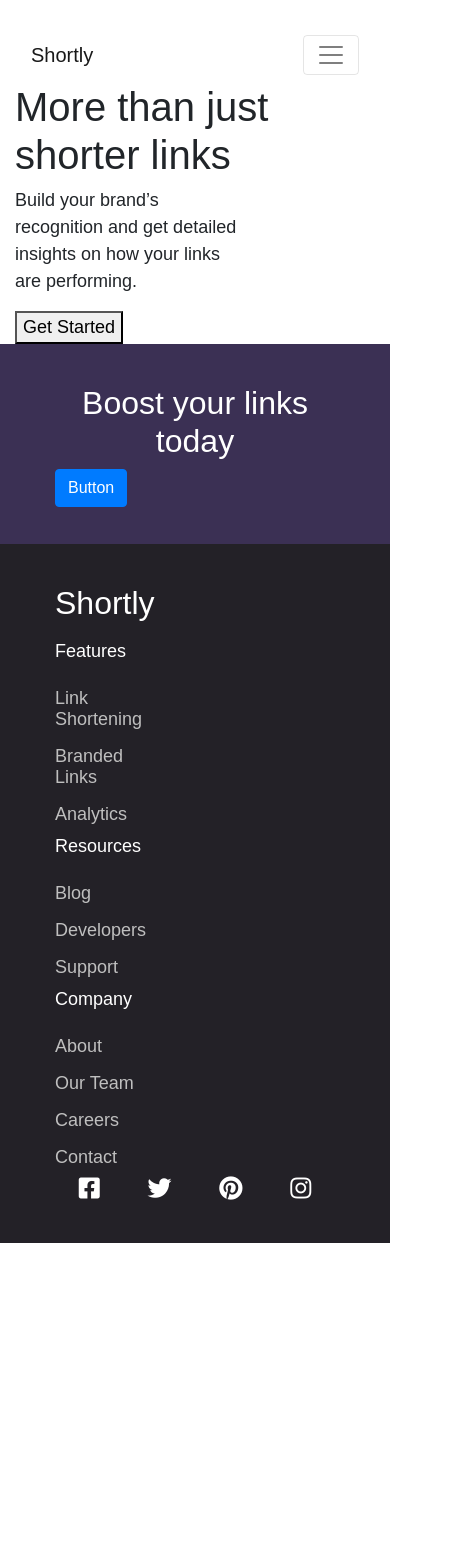
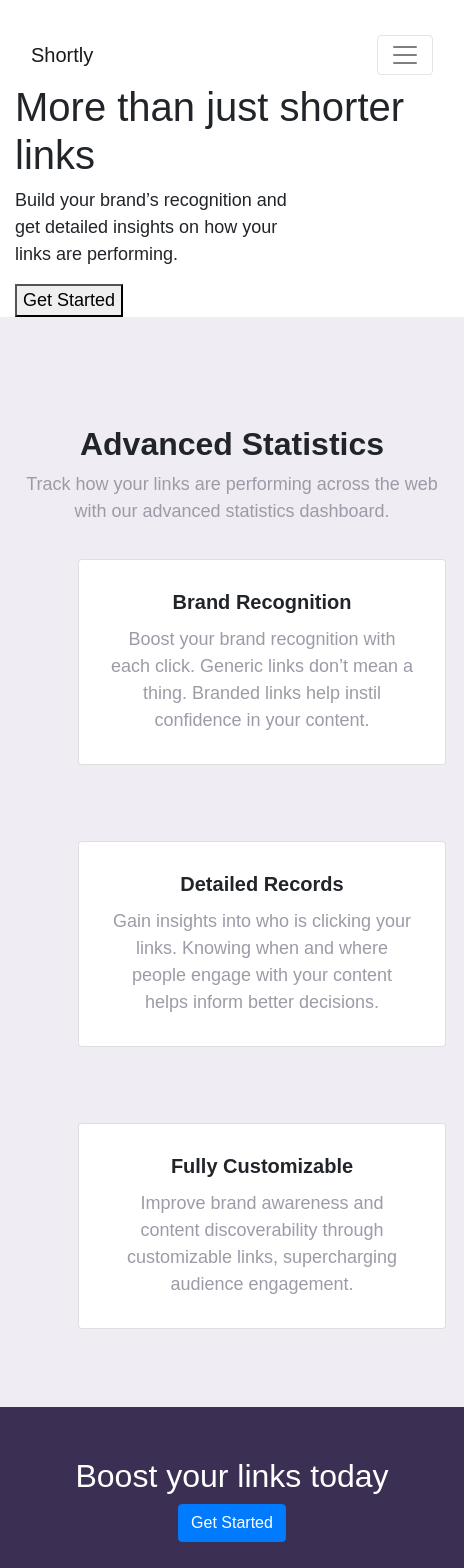
Before and after one commit to ARam2142/url-shortening-api-master, a React (Create React App) app: page / in a window 390 px wide. Shown: the top 1568 px of the page, 464 px wide, since content can reach past the window. Before the commit the page ends 1243 px from the top, so only its background shows below. Built offline with nearby package versions, Linux system fonts and the light colour scheme.

Commit message:
trying to make these responsive

```diff
--- a/src/components/boostlinks/BoostLinks.js
+++ b/src/components/boostlinks/BoostLinks.js
@@ -7,8 +7,8 @@ function BoostLinks() {
             <div className="container">
 
                 <h2 class="links-title">Boost your links today</h2>
-                <div class="d-grid gap-2 d-md-flex justify-content-center">
-                    <button class="btn btn-primary me-md-2" type="button">Button</button>
+                <div class="d-grid gap-2 d-md-flex justify-content-md-center start-btn">
+                    <button class="btn btn-primary" type="button">Get Started</button>
                 </div>
             </div>
 
--- a/src/components/boostlinks/boostlinks.css
+++ b/src/components/boostlinks/boostlinks.css
@@ -1,7 +1,7 @@
 .link {
     background-color: hsl(257, 27%, 26%);
     width: 100%;
-    padding: 40px;
+    padding-top: 50px;
     height: 200px;
 }
 
@@ -10,6 +10,11 @@
     text-align: center;
 }
 
+@media (max-width: 440px) {
+    .start-btn {
+        text-align: center;
+    }
+}
 /* .boostlinks {
     text-align: center;
 } */
--- a/src/components/footer/footer.css
+++ b/src/components/footer/footer.css
@@ -6,9 +6,23 @@
 
 }
 
-.title {
+@media (max-width: 375px) {
+    .shortly {
+        text-align: center;
+    }
+
+}
+
+.shortly{
     color: white;
     font-weight: 700;
+    text-align: none;
+}
+
+@media (max-width: 375px) {
+    .options {
+        text-align: center;
+    }
 }
 
 .features {
@@ -36,6 +50,12 @@ a:hover {
     padding-right: 5px;
 }
 
+@media (max-width: 375px) {
+    .icons {
+        padding: 30px;
+    }
+}
+
 i {
     color: white;
 }
--- a/src/components/footer/footer.js
+++ b/src/components/footer/footer.js
@@ -11,10 +11,10 @@ function Footer() {
 
                     <br />
                     <br />
-                    <div class="col-md-4 title">
+                    <div class="col-md-4 shortly">
                         <h2>Shortly</h2>
                     </div>
-                    <div class="col-2">
+                    <div class="col-sm options">
                         <ul class="navbar-nav">
                             <li class="nav-item active features" style={{ 'marginBottom': '15px' }}>Features</li>
                             <li class="nav-item active"><a class="nav-link" href="#">Link Shortening</a></li>
@@ -22,7 +22,7 @@ function Footer() {
                             <li class="nav-item active"><a class="nav-link" href="#">Analytics</a></li>
                         </ul>
                     </div>
-                    <div class="col-sm">
+                    <div class="col-sm options">
                         <ul class="navbar-nav">
                             <li class="nav-item active resources" style={{ 'marginBottom': '15px' }}>Resources</li>
                             <li class="nav-item active"><a class="nav-link" href="#">Blog</a></li>
@@ -30,7 +30,7 @@ function Footer() {
                             <li class="nav-item active"><a class="nav-link" href="#">Support</a></li>
                         </ul>
                     </div>
-                    <div class="col-sm">
+                    <div class="col-sm options">
                         <ul class="navbar-nav">
                             <li class="nav-item active company" style={{ 'marginBottom': '15px' }}>Company</li>
                             <li class="nav-item active"><a class="nav-link" href="#">About</a></li>
--- /dev/null
+++ b/src/components/statistics/Statistics.js
@@ -0,0 +1,51 @@
+import React from 'react';
+// import Jumbotron from 'react-bootstrap/Jumbotron'
+import './statistics.css'
+
+function Statistics() {
+    return (
+        <div className="statistics">
+            <div className="container">
+
+                <br />
+                <br />
+                <br />
+                <br />
+                <h2 className="advance">Advanced Statistics</h2>
+                <p className="sentence">Track how your links are performing across the web with our advanced statistics dashboard.</p>
+
+
+                <div class="row row-cols-1 d-grid row-cols-md-3 g-2 three-cards">
+                    <div class="p-2 col">
+                        <div class="card" style={{ width: "23rem" }}>
+                            <div class="card-body">
+                                <h5 class="card-title">Brand Recognition</h5>
+                                <p class="card-text">Boost your brand recognition with each click. Generic links don’t mean a thing. Branded links help instil confidence in your content.</p>
+                            </div>
+                        </div>
+                    </div>
+                    <div class="p-2 col">
+                        <div class="card" style={{ width: "23rem" }}>
+                            <div class="card-body">
+                                <h5 class="card-title">Detailed Records</h5>
+                                <p class="card-text">Gain insights into who is clicking your links. Knowing when and where people engage with your content helps inform better decisions.</p>
+                            </div>
+                        </div>
+                    </div>
+                    <div class="p-2 col">
+                        <div class="card" style={{ width: "23rem" }}>
+                            <div class="card-body">
+                                <h5 class="card-title">Fully Customizable</h5>
+                                <p class="card-text">Improve brand awareness and content discoverability through customizable links, supercharging audience engagement.</p>
+                            </div>
+                        </div>
+                    </div>
+                </div>
+
+            </div>
+
+        </div>
+    )
+}
+
+export default Statistics;
--- /dev/null
+++ b/src/components/statistics/statistics.css
@@ -0,0 +1,42 @@
+.card {
+    padding: 10px;
+}
+
+.statistics {
+    background-color: hsl(267, 27%, 94%)
+}
+
+.advance {
+    text-align: center;
+    font-weight: 700;
+}
+
+.sentence {
+    text-align: center;
+    color: hsl(257, 7%, 63%)
+}
+
+h5.card-title {
+    font-weight: 700;
+}
+
+.card-text {
+    color: hsl(257, 7%, 63%);
+}
+
+@media (max-width: 675px) {
+    .three-cards {
+        text-align: center;
+        padding: 10px;
+        margin-left: 45px;
+    }
+
+    /* .card-body {
+        padding-top: 50px;
+    } */
+
+    .p-2.col {
+        margin-bottom: 60px;
+        /* margin-left: 60px; */
+    }
+}
--- a/src/pages/home.js
+++ b/src/pages/home.js
@@ -1,12 +1,14 @@
 import React from 'react';
 import Header from '../components/header/Header'
 import BoostLinks from "../components/boostlinks/BoostLinks"
+import Statistics from "../components/statistics/Statistics"
 import Footer from '../components/footer/Footer';
 
 function Home() {
     return (
         <div className="grid-container">
             <Header />
+            <Statistics />
             <BoostLinks />
             <Footer />
         </div>
```
Also changed, not shown: public/logo192.png (deleted), public/logo512.png (deleted), src/components/input/inputApi.js (added).
